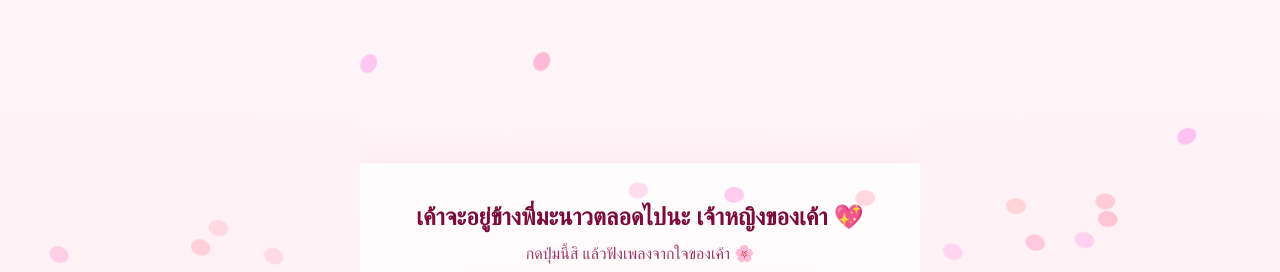
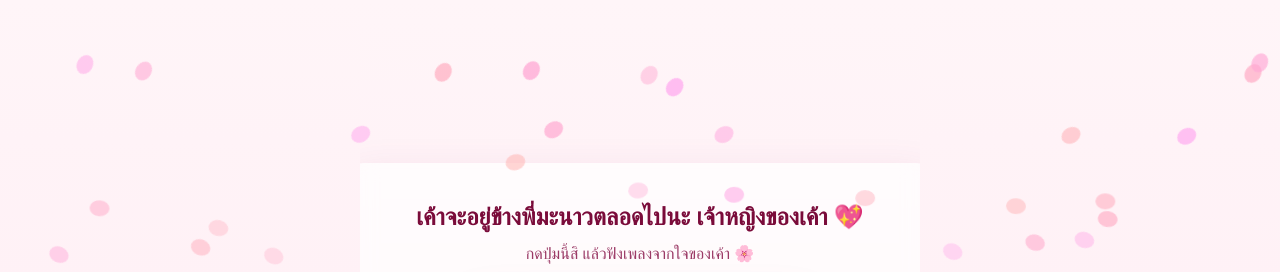
Before and after one commit to ryanandrico/manao-flower, a plain HTML site: page index.html in a window 1280 px wide. Both pictures are taken after a click on the button "💝 กดตรงนี้สิ เจ้าหญิงของเค้า 💝". Shown: the top 272 px of the page. Drawn offline with Linux system fonts and the light colour scheme.

Commit message:
Update index.html

```diff
--- a/index.html
+++ b/index.html
@@ -151,7 +151,7 @@ btn.addEventListener('click', () => {
 
   // start dropping petals slowly
   petalsInterval = setInterval(() => {
-    for (let i = 0; i < 2; i++) createPetal(); // 2 petals per second
+    for (let i = 0; i < 8; i++) createPetal(); // 2 petals per second
   }, 1000);
 
   // stop generating new petals after 25 seconds
```
